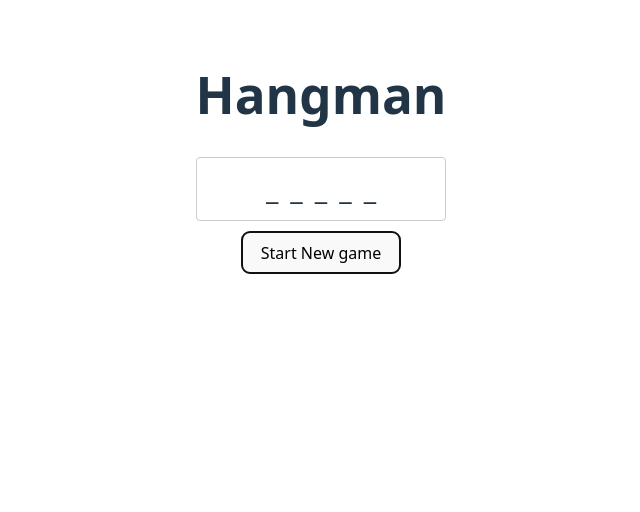
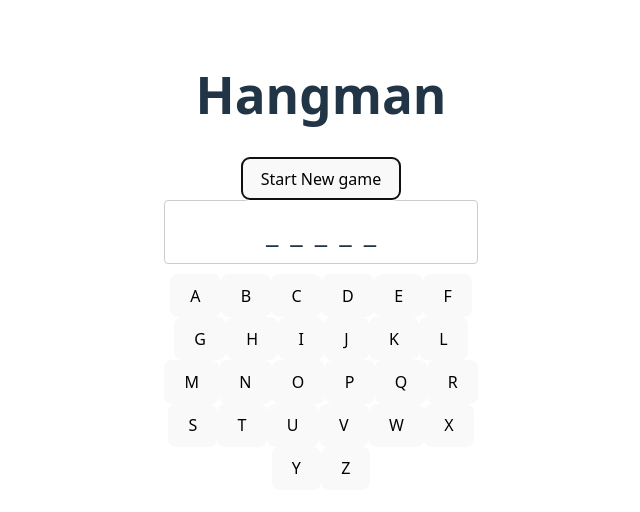
Before and after one commit to katybennett/hangman, a React (Vite) app: page / in a window 1280 px wide. Both pictures are taken after a click on the button "Start New game". Shown: the top 512 px of the page, without its empty margins (319-959 px from the left). Built offline with nearby package versions, Linux system fonts and the light colour scheme.

Commit message:
add keyboard

```diff
--- a/src/App.jsx
+++ b/src/App.jsx
@@ -1,5 +1,6 @@
 import { useState } from "react";
 import WordBox from "./components/WordBox";
+import Keyboard from "./components/Keyboard";
 
 const words = ["CHESSE", "MARATHON", "TABLE", "BISCUIT"];
 
@@ -9,21 +10,26 @@ const selectRandomWord = () => {
 };
 
 function App() {
-
   const [wordToGuess, setWordToGuess] = useState(null);
+  const [gameStarted, setGameStarted] = useState(false);
 
   const handleStartNewGameClick = () => {
     const word = selectRandomWord();
     setWordToGuess(word);
+    setGameStarted(true);
   };
-
 
   return (
     <>
       <div>
         <h1>Hangman</h1>
-        <WordBox wordToGuess={wordToGuess} />
         <button onClick={handleStartNewGameClick}>Start New game</button>
+        {gameStarted && (
+          <div>
+            <WordBox wordToGuess={wordToGuess} />
+            <Keyboard />
+          </div>
+        )}
       </div>
     </>
   );
--- /dev/null
+++ b/src/components/Keyboard.jsx
@@ -0,0 +1,44 @@
+function Keyboard() {
+  return (
+    <div>
+      <div>
+        <button>A</button>
+        <button>B</button>
+        <button>C</button>
+        <button>D</button>
+        <button>E</button>
+        <button>F</button>
+      </div>
+      <div>
+        <button>G</button>
+        <button>H</button>
+        <button>I</button>
+        <button>J</button>
+        <button>K</button>
+        <button>L</button>
+      </div>
+      <div>
+        <button>M</button>
+        <button>N</button>
+        <button>O</button>
+        <button>P</button>
+        <button>Q</button>
+        <button>R</button>
+      </div>
+      <div>
+        <button>S</button>
+        <button>T</button>
+        <button>U</button>
+        <button>V</button>
+        <button>W</button>
+        <button>X</button>
+      </div>
+      <div>
+        <button>Y</button>
+        <button>Z</button>
+      </div>
+    </div>
+  );
+}
+
+export default Keyboard;
--- a/src/components/WordBox.jsx
+++ b/src/components/WordBox.jsx
@@ -1,10 +1,5 @@
 function WordBox(props) {
   const { wordToGuess } = props;
-
-  if (!wordToGuess) {
-    return <div>Click to Start the game</div>;
-  }
-
 
   return (
     <div id="word-box">
```
